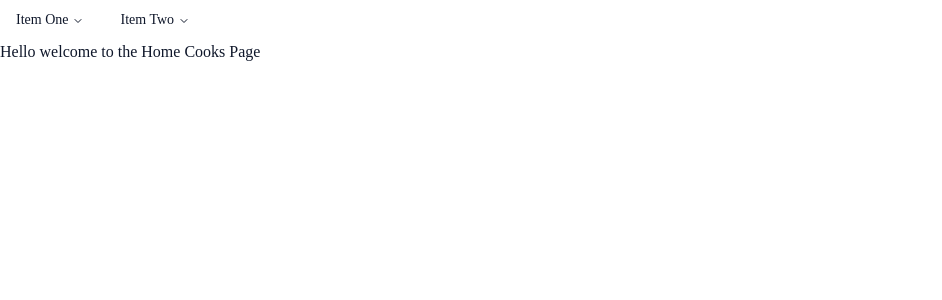
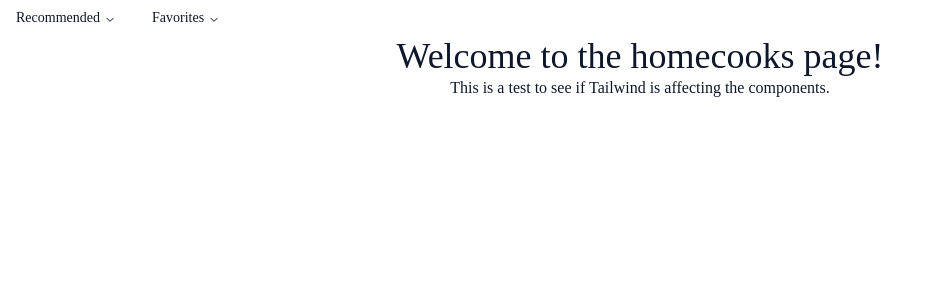
Before and after one commit to SirKentut/kaki-lima, a React (Create React App) app in the folder frontend/: page /homecooks in a window 1280 px wide. Shown: the top 300 px of the page, without its empty margins (0-942 px from the left). Built offline with nearby package versions, Linux system fonts and the light colour scheme.

Commit message:
Updated CSS of Nav Bar component

```diff
--- a/frontend/src/App.tsx
+++ b/frontend/src/App.tsx
@@ -1,49 +1,96 @@
 import React from 'react';
-import logo from './logo.svg';
-import { BrowserRouter as Router, Route, Routes} from 'react-router-dom';
+import { BrowserRouter as Router, Route, Routes } from 'react-router-dom';
 import HomeCooksPage from './pages/HomeCooksPage';
 import NewUserPage from './pages/NewUserPage';
-import { Checkbox } from "./components/ui/checkbox"
+import { Checkbox } from 'components/ui/checkbox';
 import {
   NavigationMenu,
   NavigationMenuContent,
-  NavigationMenuIndicator,
   NavigationMenuItem,
   NavigationMenuLink,
   NavigationMenuList,
   NavigationMenuTrigger,
-  NavigationMenuViewport,
-} from "components/ui/NavigationMenu"
+} from 'components/ui/NavigationMenu';
 
+// Define your navigation menu component
+function NavigationMenuDemo() {
+  return (
+    <NavigationMenu>
+      <NavigationMenuList>
+        <NavigationMenuItem>
+          <NavigationMenuTrigger>Recommended</NavigationMenuTrigger>
+          <NavigationMenuContent>
+            <ul className="grid gap-3 p-4 md:w-[400px] lg:w-[500px] lg:grid-cols-[.75fr_1fr]">
+              <li className="row-span-3">
+                <NavigationMenuLink asChild>
+                  <a
+                    className="flex h-full w-full select-none flex-col justify-end rounded-md bg-gradient-to-b from-muted/50 to-muted p-6 no-underline outline-none focus:shadow-md"
+                    href="/"
+                  >
+                    <div className="mb-2 mt-4 text-lg font-medium">Kaki Lima</div>
+                    <p className="text-sm leading-tight text-muted-foreground">
+                      Discover our best home-cooked meals.
+                    </p>
+                  </a>
+                </NavigationMenuLink>
+              </li>
+              <ListItem href="/homecooks" title="Top Picks">
+                Explore our top recommended dishes.
+              </ListItem>
+            </ul>
+          </NavigationMenuContent>
+        </NavigationMenuItem>
+        <NavigationMenuItem>
+          <NavigationMenuTrigger>Favorites</NavigationMenuTrigger>
+          <NavigationMenuContent>
+            <ul className="grid w-[400px] gap-3 p-4 md:w-[500px] md:grid-cols-2 lg:w-[600px]">
+              <ListItem href="/homecooks" title="My Favorite Dishes">
+                Your go-to meals and favorites.
+              </ListItem>
+            </ul>
+          </NavigationMenuContent>
+        </NavigationMenuItem>
+      </NavigationMenuList>
+    </NavigationMenu>
+  );
+}
 
+// Define the list item component for navigation menu
+const ListItem = React.forwardRef<
+  React.ElementRef<'a'>,
+  React.ComponentPropsWithoutRef<'a'>
+>(({ className, title, children, ...props }, ref) => {
+  return (
+    <li>
+      <NavigationMenuLink asChild>
+        <a
+          ref={ref}
+          className={`block select-none space-y-1 rounded-md p-3 leading-none no-underline outline-none transition-colors hover:bg-accent hover:text-accent-foreground focus:bg-accent focus:text-accent-foreground ${className}`}
+          {...props}
+        >
+          <div className="text-sm font-medium leading-none">{title}</div>
+          <p className="line-clamp-2 text-sm leading-snug text-muted-foreground">
+            {children}
+          </p>
+        </a>
+      </NavigationMenuLink>
+    </li>
+  );
+});
+ListItem.displayName = 'ListItem';
 
-
+// Main App Component
 function App() {
   return (
     <Router>
-              {/* Navigation Menu */}
-              <NavigationMenu>
-          <NavigationMenuList>
-            <NavigationMenuItem>
-              <NavigationMenuTrigger>Item One</NavigationMenuTrigger>
-              <NavigationMenuContent>
-                <NavigationMenuLink href="#">Link One</NavigationMenuLink>
-              </NavigationMenuContent>
-            </NavigationMenuItem>
-            <NavigationMenuItem>
-              <NavigationMenuTrigger>Item Two</NavigationMenuTrigger>
-              <NavigationMenuContent>
-                <NavigationMenuLink href="#">Link Two</NavigationMenuLink>
-              </NavigationMenuContent>
-            </NavigationMenuItem>
-          </NavigationMenuList>
-        </NavigationMenu>
+      {/* Navigation Menu */}
+      <NavigationMenuDemo />
 
       <div className="App">
         {/* Routes */}
         <Routes>
           <Route path="/homecooks" element={<HomeCooksPage />} />
-          <Route path="/" element={<NewUserPage/>} />
+          <Route path="/" element={<NewUserPage />} />
         </Routes>
       </div>
     </Router>
--- a/frontend/src/components/ui/NavigationMenu.tsx
+++ b/frontend/src/components/ui/NavigationMenu.tsx
@@ -1,7 +1,7 @@
 import * as React from "react"
+import { ChevronDownIcon } from "@radix-ui/react-icons"
 import * as NavigationMenuPrimitive from "@radix-ui/react-navigation-menu"
 import { cva } from "class-variance-authority"
-import { ChevronDown } from "lucide-react"
 
 import { cn } from "lib/utils"
 
@@ -41,7 +41,7 @@ NavigationMenuList.displayName = NavigationMenuPrimitive.List.displayName
 const NavigationMenuItem = NavigationMenuPrimitive.Item
 
 const navigationMenuTriggerStyle = cva(
-  "group inline-flex h-10 w-max items-center justify-center rounded-md bg-background px-4 py-2 text-sm font-medium transition-colors hover:bg-accent hover:text-accent-foreground focus:bg-accent focus:text-accent-foreground focus:outline-none disabled:pointer-events-none disabled:opacity-50 data-[active]:bg-accent/50 data-[state=open]:bg-accent/50"
+  "group inline-flex h-9 w-max items-center justify-center rounded-md bg-background px-4 py-2 text-sm font-medium transition-colors hover:bg-accent hover:text-accent-foreground focus:bg-accent focus:text-accent-foreground focus:outline-none disabled:pointer-events-none disabled:opacity-50 data-[active]:bg-accent/50 data-[state=open]:bg-accent/50"
 )
 
 const NavigationMenuTrigger = React.forwardRef<
@@ -54,8 +54,8 @@ const NavigationMenuTrigger = React.forwardRef<
     {...props}
   >
     {children}{" "}
-    <ChevronDown
-      className="relative top-[1px] ml-1 h-3 w-3 transition duration-200 group-data-[state=open]:rotate-180"
+    <ChevronDownIcon
+      className="relative top-[1px] ml-1 h-3 w-3 transition duration-300 group-data-[state=open]:rotate-180"
       aria-hidden="true"
     />
   </NavigationMenuPrimitive.Trigger>
@@ -86,7 +86,7 @@ const NavigationMenuViewport = React.forwardRef<
   <div className={cn("absolute left-0 top-full flex justify-center")}>
     <NavigationMenuPrimitive.Viewport
       className={cn(
-        "origin-top-center relative mt-1.5 h-[var(--radix-navigation-menu-viewport-height)] w-full overflow-hidden rounded-md border bg-popover text-popover-foreground shadow-lg data-[state=open]:animate-in data-[state=closed]:animate-out data-[state=closed]:zoom-out-95 data-[state=open]:zoom-in-90 md:w-[var(--radix-navigation-menu-viewport-width)]",
+        "origin-top-center relative mt-1.5 h-[var(--radix-navigation-menu-viewport-height)] w-full overflow-hidden rounded-md border bg-popover text-popover-foreground shadow data-[state=open]:animate-in data-[state=closed]:animate-out data-[state=closed]:zoom-out-95 data-[state=open]:zoom-in-90 md:w-[var(--radix-navigation-menu-viewport-width)]",
         className
       )}
       ref={ref}
--- a/frontend/src/pages/HomeCooksPage.tsx
+++ b/frontend/src/pages/HomeCooksPage.tsx
@@ -2,9 +2,11 @@ import React from 'react';
 
 const HomeCooksPage: React.FC = () => {
   return (
-    <div>
-      Hello welcome to the Home Cooks Page
-    </div>
+    <div className="bg-blue-500 text-black text-center p-10">
+    <h1 className="text-4xl font-bold">Welcome to the homecooks page!</h1>
+    <p className="text-lg mt-4">This is a test to see if Tailwind is affecting the components.</p>
+  </div>
+
   );
 };
 
```
